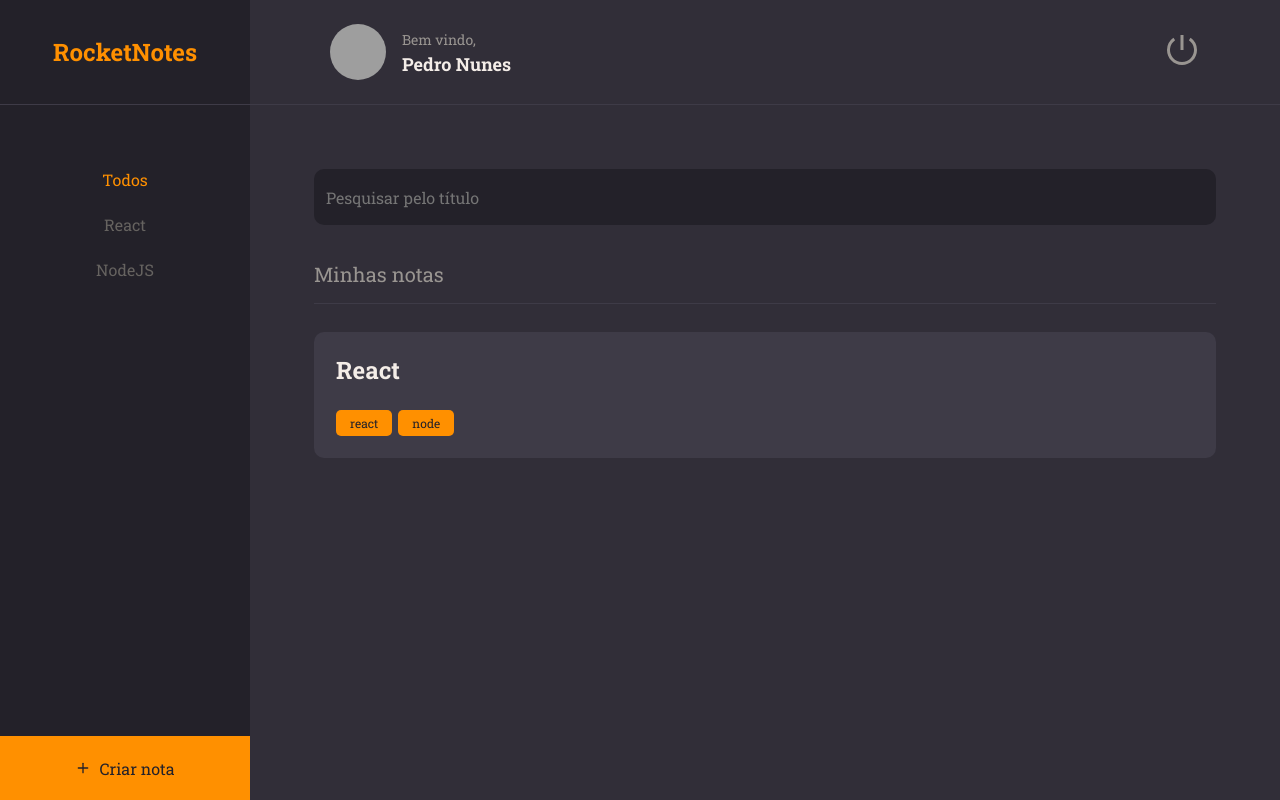
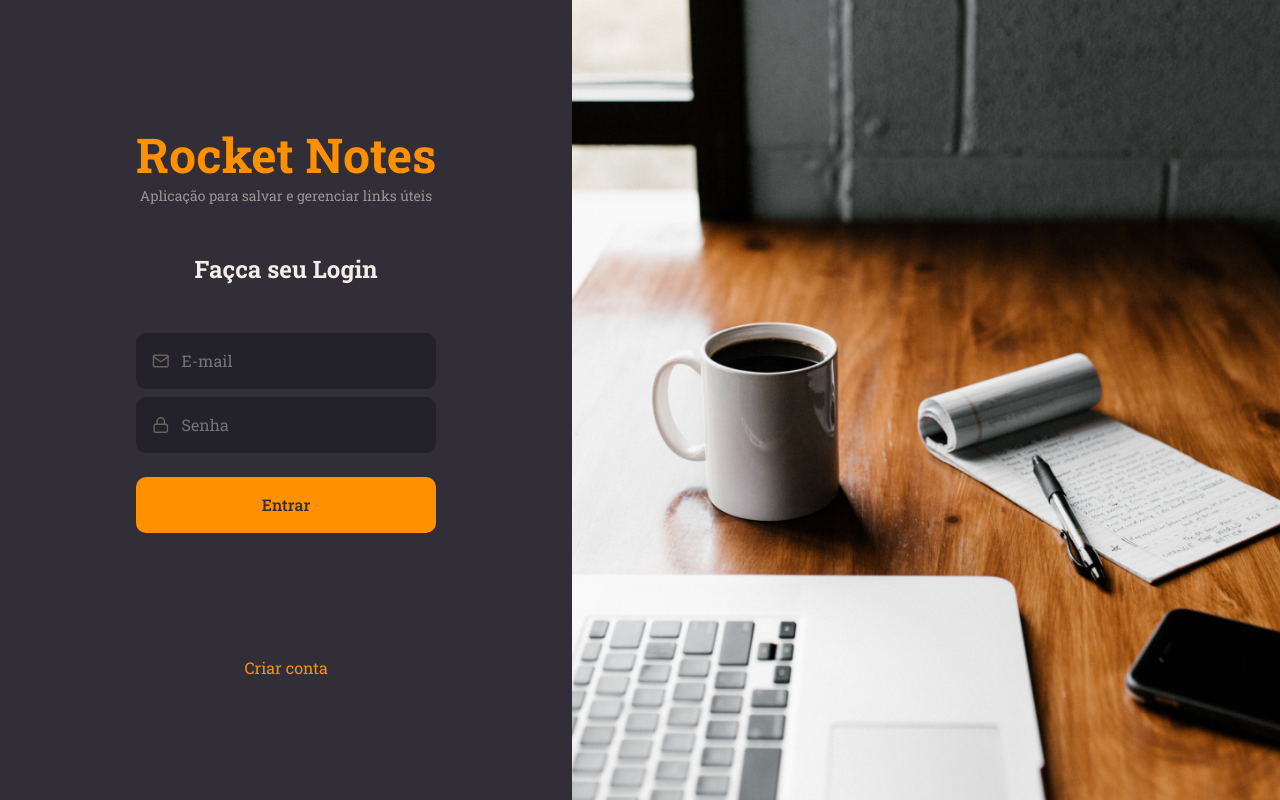
Before and after one commit to PedroNnsM/rocketNotes, a React (Vite) app: page / in a window 1280 px wide. Built offline with nearby package versions, Linux system fonts and the light colour scheme; grey boxes are pictures that could not be loaded.

Commit message:
ajustando rota de sessions

```diff
--- a/src/routes/index.jsx
+++ b/src/routes/index.jsx
@@ -6,8 +6,8 @@ import { AuthRoutes } from "./auth.routes";
 export function Routes() {
   return (
     <BrowserRouter>
-      <AppRoutes />
-      {/* <AuthRoutes /> */}
+      {/* <AppRoutes /> */}
+      <AuthRoutes />
     </BrowserRouter>
   );
 }
```
